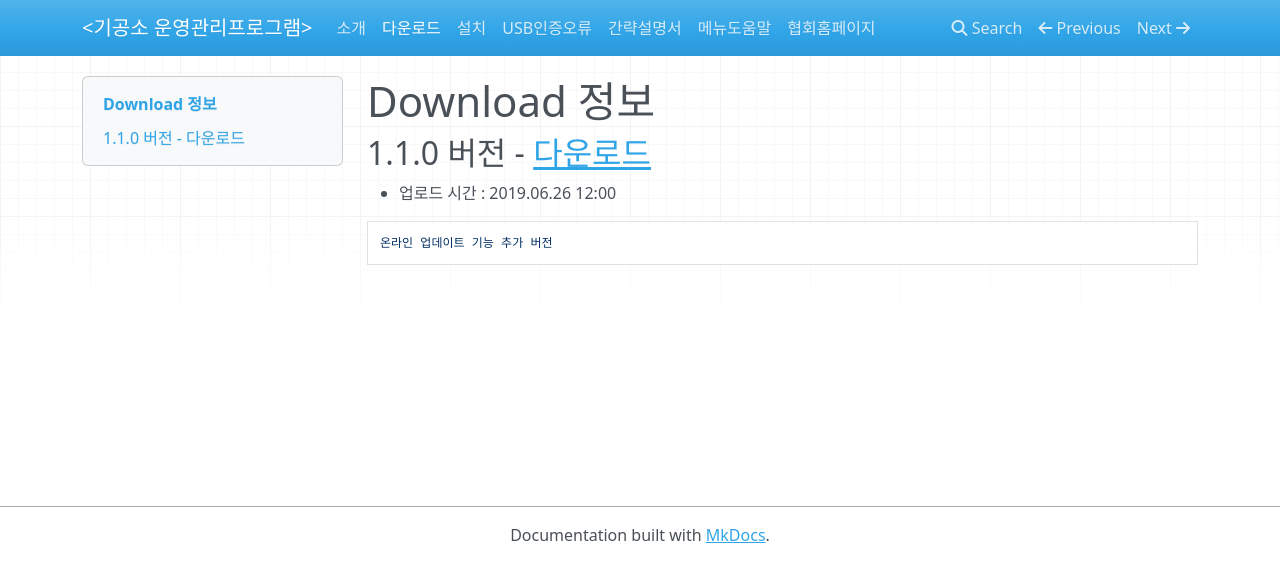
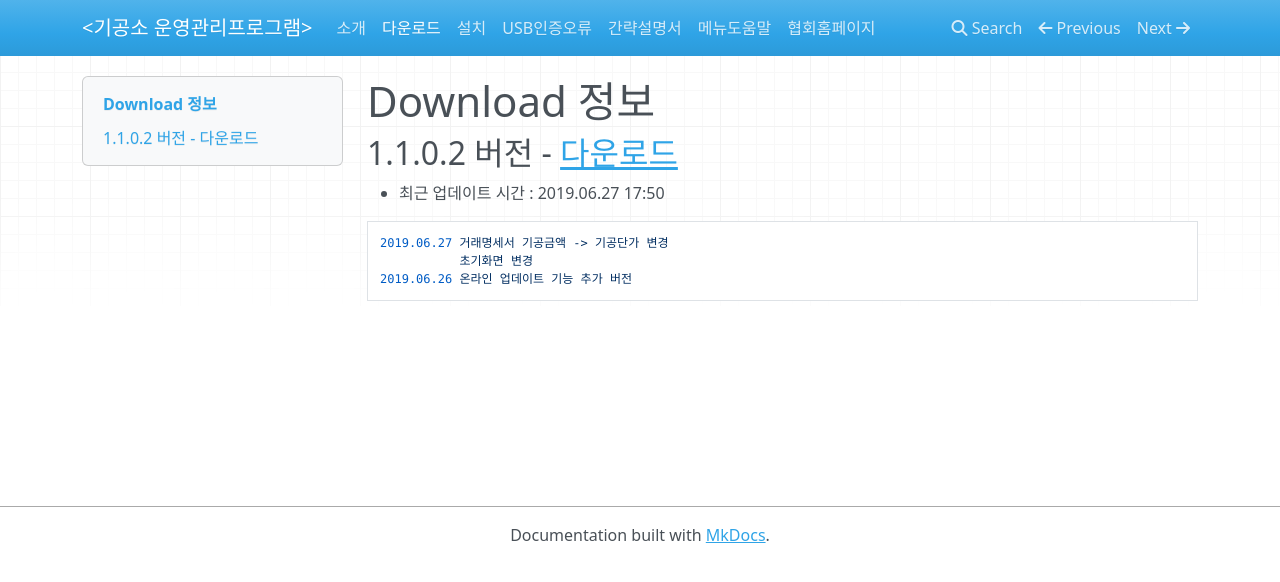
Before and after one commit to dentallabmanager/help, an MkDocs documentation site: the page built from docs/download.md, in a window 1280 px wide. Shown: the top 582 px of the page. Built offline with MkDocs 1.6.1, drawn with Linux system fonts in a browser that asks for light colours; nearby versions of some CDN libraries.

````diff
--- a/docs/download.md
+++ b/docs/download.md
@@ -1,8 +1,10 @@
 # Download 정보
 
-## 1.1.0 버전 - [다운로드](support/update/download/DentalLab_install_1.1.0.zip)
+## 1.1.0.2 버전 - [다운로드](support/update/download/DentalLab_install_1.1.0.2.zip)
 
-* 업로드 시간 : 2019.06.26 12:00
+* 최근 업데이트 시간 : 2019.06.27 17:50
 ```yml
-온라인 업데이트 기능 추가 버전
+2019.06.27 거래명세서 기공금액 -> 기공단가 변경
+           초기화면 변경
+2019.06.26 온라인 업데이트 기능 추가 버전
 ```
--- a/docs/support/update/lastest_update_info.xml
+++ b/docs/support/update/lastest_update_info.xml
@@ -1,7 +1,7 @@
 <?xml version="1.0" encoding="UTF-8"?>
 <item>
     <version>1.1.0.0</version>
-    <url>https://github.com/dentallabmanager/help/support/update/download/download.zip</url>
-    <changelog>https://github.com/dentallabmanager/help/support/update/change_log/v1.1.0.0.txt</changelog>
+    <url>https://github.com/dentallabmanager/help/support/update/download/DentalLab_update_1.1.0.2</url>
+    <changelog>https://github.com/dentallabmanager/help/support/update/change_log/v1.1.0.2.txt</changelog>
     <mandatory mode="2">false</mandatory>
 </item>
````
Also changed, not shown: docs/support/update/lastest_uppdate_info.xml (deleted, +0 -7 lines), site/404.html, site/download/index.html, site/index.html, site/install/index.html, site/menu/index.html, site/search/search_index.json, site/sitemap.xml, site/usb_auth/index.html, 5 other files.
